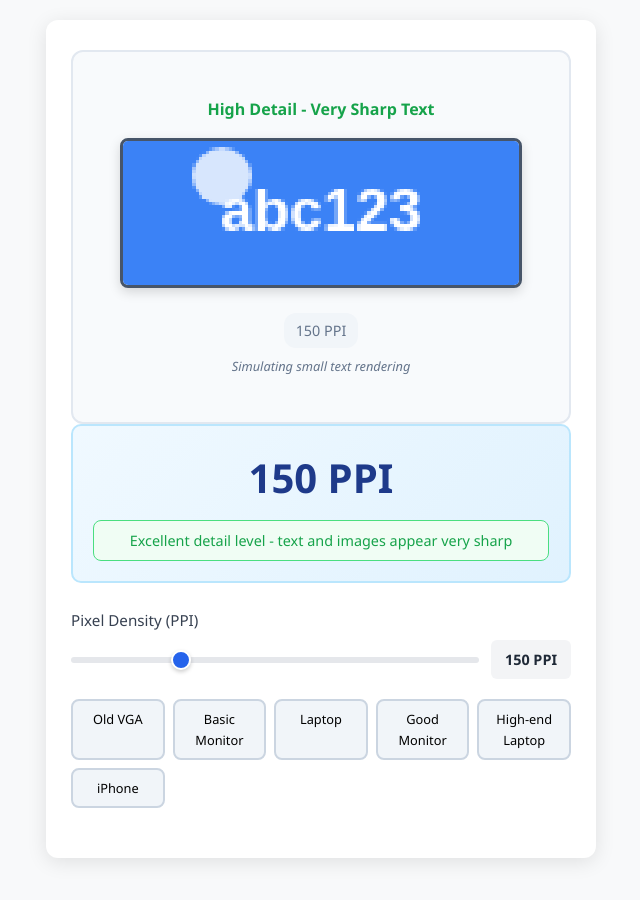
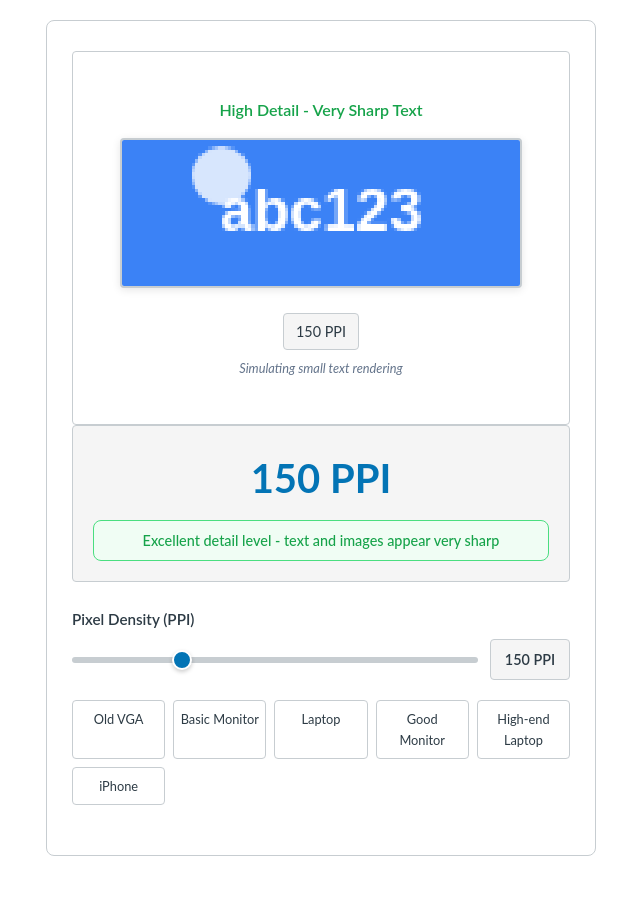
Before and after one commit to Leigh-code/Canvas, a Jekyll site: the page docs/ppi.html, which Jekyll copies as it is, in a window 1280 px wide. Shown: the whole page, without its empty margins (319-959 px from the left). Built offline with Jekyll 4.4.1, drawn with Linux system fonts in a browser that asks for light colours.

Commit message:
Update ppi.html
More like Canvas LMS

```diff
--- a/docs/ppi.html
+++ b/docs/ppi.html
@@ -12,23 +12,24 @@
         }
 
         body {
-            font-family: 'Segoe UI', Tahoma, Geneva, Verdana, sans-serif;
-            background: #f8f9fa;
+            font-family: 'Lato', 'Helvetica Neue', Helvetica, Arial, sans-serif;
+            background: #ffffff;
             padding: 20px;
             line-height: 1.6;
+            color: #2d3b45;
         }
 
         .container {
             max-width: 550px;
             margin: 0 auto;
             background: white;
-            border-radius: 12px;
-            box-shadow: 0 4px 20px rgba(0,0,0,0.1);
+            border-radius: 8px;
+            border: 1px solid #c7cdd1;
             overflow: hidden;
         }
 
         .header {
-            background: linear-gradient(135deg, #1e3a8a, #2563eb);
+            background: #0374b5;
             color: white;
             padding: 20px;
             text-align: center;
@@ -59,8 +60,8 @@
         .control-group label {
             display: block;
             margin-bottom: 8px;
-            color: #374151;
-            font-weight: 500;
+            color: #2d3b45;
+            font-weight: 600;
             font-size: 0.95em;
         }
 
@@ -74,7 +75,7 @@
             flex: 1;
             height: 6px;
             border-radius: 3px;
-            background: #e5e7eb;
+            background: #c7cdd1;
             outline: none;
             -webkit-appearance: none;
             appearance: none;
@@ -86,7 +87,7 @@
             width: 20px;
             height: 20px;
             border-radius: 50%;
-            background: #2563eb;
+            background: #0374b5;
             cursor: pointer;
             border: 2px solid white;
             box-shadow: 0 2px 4px rgba(0,0,0,0.2);
@@ -96,21 +97,22 @@
             width: 20px;
             height: 20px;
             border-radius: 50%;
-            background: #2563eb;
+            background: #0374b5;
             cursor: pointer;
             border: 2px solid white;
             box-shadow: 0 2px 4px rgba(0,0,0,0.2);
         }
 
         .slider-value {
-            background: #f3f4f6;
+            background: #f5f5f5;
             padding: 8px 12px;
-            border-radius: 6px;
+            border-radius: 4px;
             font-weight: 600;
-            color: #1f2937;
+            color: #2d3b45;
             min-width: 80px;
             text-align: center;
             font-size: 0.9em;
+            border: 1px solid #c7cdd1;
         }
 
         .presets {
@@ -121,31 +123,32 @@
         }
 
         .preset-btn {
-            background: #f1f5f9;
-            border: 2px solid #cbd5e1;
-            border-radius: 8px;
+            background: #ffffff;
+            border: 1px solid #c7cdd1;
+            border-radius: 4px;
             padding: 8px 6px;
             cursor: pointer;
             transition: all 0.2s;
             font-size: 0.8em;
             text-align: center;
+            color: #2d3b45;
         }
 
         .preset-btn:hover {
-            background: #e2e8f0;
-            border-color: #94a3b8;
+            background: #f5f5f5;
+            border-color: #0374b5;
         }
 
         .preset-btn.active {
-            background: #dbeafe;
-            border-color: #2563eb;
-            color: #1e3a8a;
+            background: #0374b5;
+            border-color: #0374b5;
+            color: white;
         }
 
         .ppi-display {
-            background: linear-gradient(135deg, #f0f9ff, #e0f2fe);
-            border: 2px solid #bae6fd;
-            border-radius: 10px;
+            background: #f5f5f5;
+            border: 1px solid #c7cdd1;
+            border-radius: 4px;
             padding: 20px;
             text-align: center;
             margin-bottom: 25px;
@@ -154,7 +157,7 @@
         .ppi-number {
             font-size: 2.5em;
             font-weight: bold;
-            color: #1e3a8a;
+            color: #0374b5;
             margin-bottom: 5px;
         }
 
@@ -185,15 +188,15 @@
         }
 
         .visualisation {
-            background: #f8fafc;
-            border: 2px solid #e2e8f0;
-            border-radius: 12px;
+            background: #ffffff;
+            border: 1px solid #c7cdd1;
+            border-radius: 4px;
             padding: 25px;
             text-align: center;
         }
 
         .visualisation h3 {
-            color: #1e3a8a;
+            color: #0374b5;
             margin-bottom: 15px;
             font-size: 1.2em;
         }
@@ -213,11 +216,11 @@
         }
 
         .pixel-grid {
-            border: 3px solid #475569;
+            border: 2px solid #c7cdd1;
             margin: 0 auto 15px;
             background: #ffffff;
-            border-radius: 8px;
-            box-shadow: 0 4px 12px rgba(0,0,0,0.15);
+            border-radius: 4px;
+            box-shadow: 0 2px 8px rgba(0,0,0,0.1);
             width: 90%;
             max-width: 480px;
             aspect-ratio: 8/3; /* This maintains the 480:180 ratio */
@@ -235,19 +238,20 @@
 
         .screen-label {
             font-size: 1em;
-            color: #475569;
+            color: #2d3b45;
             font-weight: 600;
             margin-bottom: 15px;
         }
 
         .ppi-label {
             font-size: 0.9em;
-            color: #64748b;
-            background: #f1f5f9;
+            color: #2d3b45;
+            background: #f5f5f5;
             padding: 6px 12px;
-            border-radius: 12px;
+            border-radius: 4px;
             display: inline-block;
             margin-top: 10px;
+            border: 1px solid #c7cdd1;
         }
 
         .render-note {
```
